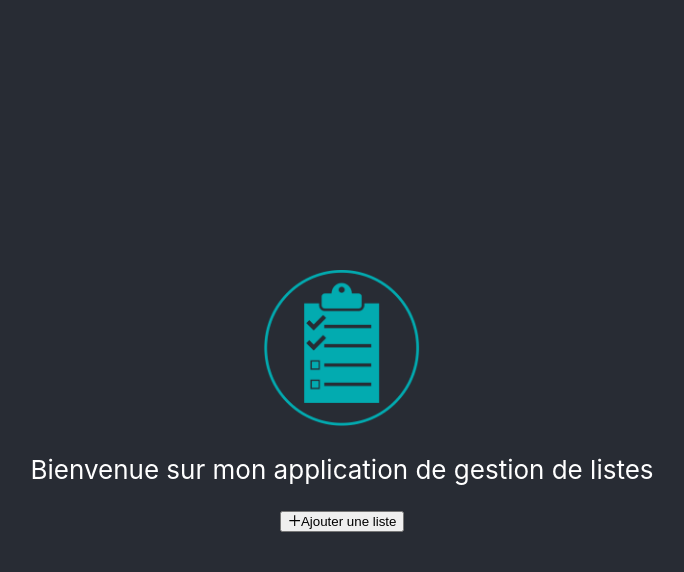
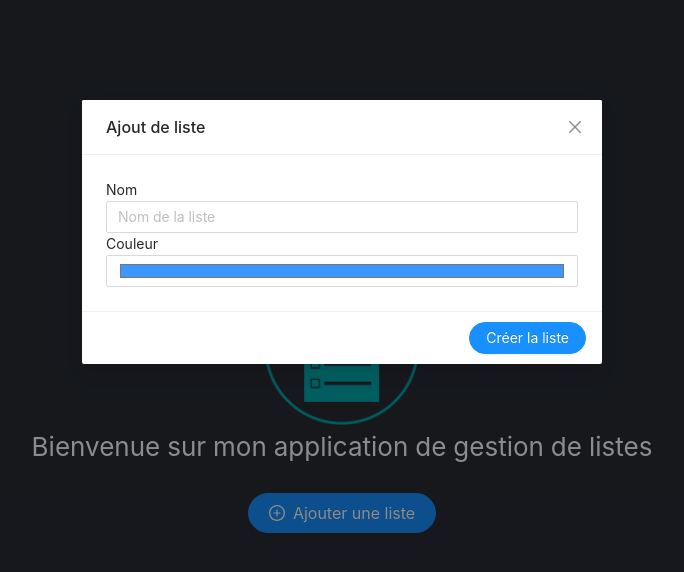
Before and after one commit to DigitalMeteorCode/ToDoApp, a React (Create React App) app: page / in a window 1280 px wide. Both pictures are taken after a click on the button "Ajouter une liste". Shown: the top 572 px of the page, without its empty margins (298-982 px from the left). Built offline with nearby package versions, Linux system fonts and the light colour scheme.

Commit message:
Création formulaire de nouvelle liste dans modale

```diff
--- a/src/App.js
+++ b/src/App.js
@@ -1,11 +1,14 @@
+import { useState } from 'react';
 import logo from './logolist.png';
 import './App.css';
-import MyButton from './Components/MyButton';
-import { PlusOutlined } from '@ant-design/icons';
-
+import MyButton from './components/MyButton';
+import { PlusCircleOutlined } from '@ant-design/icons';
+import ListModal from './components/ListModal';
 
 export default function App() {
+  const [isModalVisible, setIsModalVisible] = useState(false);
 
+  console.log(isModalVisible);
   return (
     <div className="App">
       <header className="App-header">
@@ -14,12 +17,12 @@ export default function App() {
           Bienvenue sur mon application de gestion de listes
         </p>
         <MyButton
-          tooltip="Ajouter une liste"
-          onClick={() => console.log("Cliqué")}
-          icon={<PlusOutlined />}
-        >
+          icon={<PlusCircleOutlined />}
+          onClick={() => setIsModalVisible(true)}
+          >
           Ajouter une liste
-        </MyButton>
+          </MyButton>
+          <ListModal modalTitle="Ajout de liste" isVisible={isModalVisible} handleCancel={() => setIsModalVisible(false)} />
       </header>
     </div>
   );
--- /dev/null
+++ b/src/Components/ListForm.jsx
@@ -0,0 +1,26 @@
+import React from "react";
+import { Input } from 'antd';
+
+export default function ListForm(props) {
+    function handleChange(event) {
+        switch (event.target.name) {
+            case "name":
+                props.setName(event.target.value);
+                break;
+            case "color":
+                props.setColor(event.target.value);
+                break;
+            default:
+                break;
+        }
+    }
+
+    return (
+        <form>
+            <label htmlFor="name">Nom</label>
+            <Input placeholder="Nom de la liste" onChange={handleChange} value={props.name} name="name" id="name" />
+            <label htmlFor="color">Couleur</label>
+            <Input type="color" name="color" id="color" value={props.color} onChange={handleChange} />
+        </form>
+    )
+}
--- /dev/null
+++ b/src/Components/ListModal.jsx
@@ -0,0 +1,32 @@
+import React, { useState } from "react";
+import { Button, Modal } from 'antd';
+import ListForm from "./ListForm";
+
+export default function ListModal(props) {
+    const [name,setName] = useState("");
+    const [color, setColor] = useState("#3B97FF");
+
+    function handleSubmit() {
+        const list = {
+            "name": name,
+            "color": color,
+            "tasks": []
+        }
+        console.log(list);
+    }
+
+    return (
+        <Modal
+        title={props.modalTitle}
+        visible={props.isVisible}
+        onCancel={props.handleCancel}
+        footer={[
+            <Button type="primary" shape="round" onClick={handleSubmit}>
+                Créer la liste
+            </Button>
+        ]}
+        >
+        <ListForm name={name} color={color} setName={setName} setColor={setColor} />
+      </Modal>
+    );
+}
--- a/src/Components/MyButton.jsx
+++ b/src/Components/MyButton.jsx
@@ -3,8 +3,7 @@ import { Button, Tooltip } from 'antd';
 
 export default function MyButton(props) {
   return (
-    <Tooltip title={props.tooltip}>
-      <Button
+    <Button
         shape="round"
         type="primary"
         size="large"
@@ -12,7 +11,6 @@ export default function MyButton(props) {
         icon={props.icon}
       >
         {props.children}
-      </Button>
-    </Tooltip>
+    </Button>
   );
 }
--- a/src/index.js
+++ b/src/index.js
@@ -1,6 +1,7 @@
 import React from 'react';
 import ReactDOM from 'react-dom';
 import './index.css';
+import 'antd/dist/antd.css';
 import App from './App';
 import reportWebVitals from './reportWebVitals';
 
```
